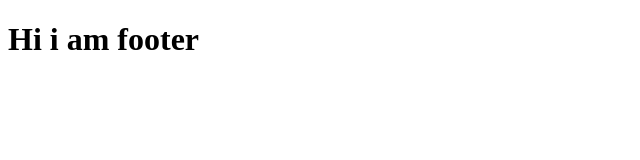
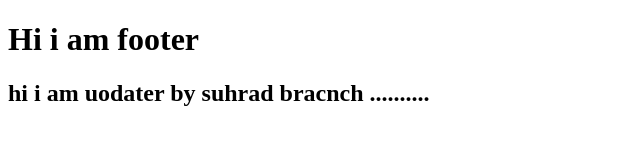
Before and after one commit to SuhradTrambadiya/gsap, a plain HTML site: page footer.html in a window 1280 px wide. Shown: the whole page, without its empty margins (0-640 px from the left). Drawn offline with Linux system fonts and the light colour scheme.

Commit message:
footer is uodate by suhrad

```diff
--- a/footer.html
+++ b/footer.html
@@ -7,5 +7,6 @@
 </head>
 <body>
     <h1>Hi i am footer</h1>
+    <h2>hi i am uodater by suhrad bracnch ..........</h2>
 </body>
 </html>
```
